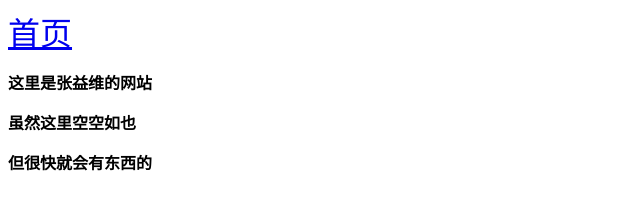
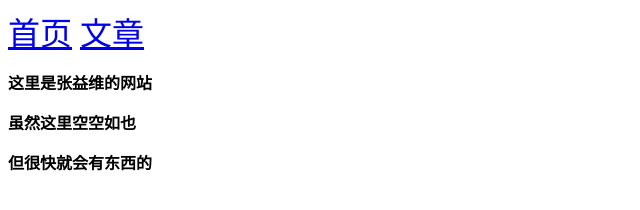
Before and after one commit to zhangyiweigithub/zhangyiweigithub.github.io, a plain HTML site: page index.html in a window 1280 px wide. Shown: the whole page, without its empty margins (0-640 px from the left). Drawn offline with Linux system fonts and the light colour scheme.

Commit message:
Update index.html

```diff
--- a/index.html
+++ b/index.html
@@ -7,6 +7,7 @@
 <body>
     <font size="6">
         <a href="/index.html">首页</a>
+        <a href="/article.html">文章</a>
     </font>
     <b>
         <p>这里是张益维的网站</p>
```
